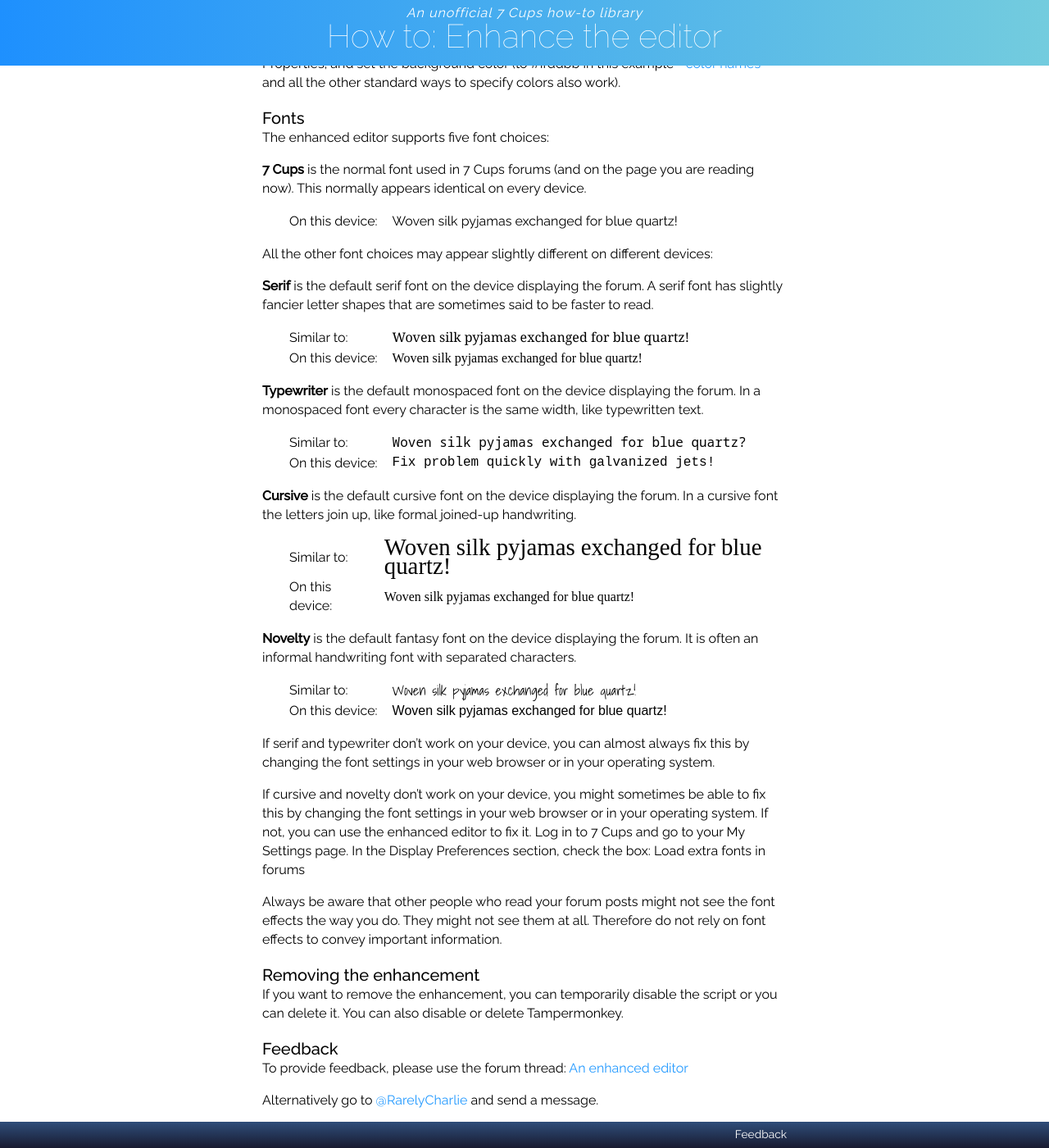
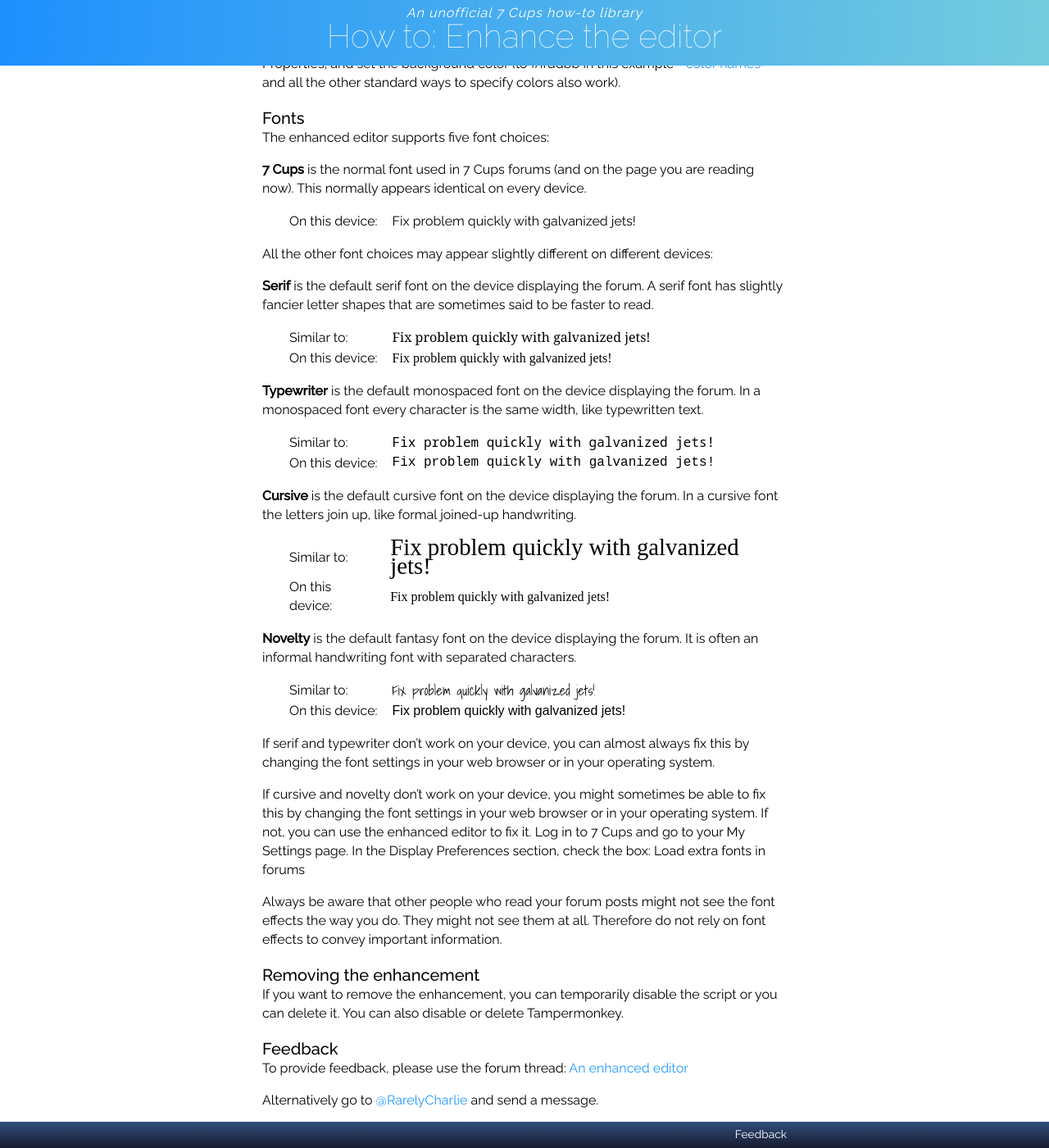
Before and after one commit to RarelyCharlie/rarelycharlie.github.io, a Jekyll site: the page built from _draft/editor.md, in a window 1280 px wide and 1400 px high, scrolled down 2158 px. Shown: the whole window at 82% size. Built offline with Jekyll 4.4.1, drawn with Linux system fonts in a browser that asks for light colours; some web fonts are replaced.

Commit message:
complete

```diff
--- a/_draft/editor.md
+++ b/_draft/editor.md
@@ -84,7 +84,7 @@ The enhanced editor supports five font choices:
 **7 Cups** is the normal font used in 7 Cups forums (and on the page you are reading now). This normally appears identical on every device.
 
 <table><tbody>
-<tr><td>On this device:</td><td style="font-family:Raleway,sans-serif;">Woven silk pyjamas exchanged for blue quartz!</td></tr>
+<tr><td>On this device:</td><td style="font-family:Raleway,sans-serif;">Fix problem quickly with galvanized jets!</td></tr>
 </tbody></table>
 
 All the other font choices may appear slightly different on different devices:
@@ -92,29 +92,29 @@ All the other font choices may appear slightly different on different devices:
 **Serif** is the default serif font on the device displaying the forum. A serif font has slightly fancier letter shapes that are sometimes said to be faster to read.
 
 <table><tbody>
-<tr><td>Similar to:</td><td style="font-family:'Noto Serif';">Woven silk pyjamas exchanged for blue quartz!</td></tr>
-<tr><td>On this device:</td><td style="font-family:serif;">Woven silk pyjamas exchanged for blue quartz!</td></tr>
+<tr><td>Similar to:</td><td style="font-family:'Noto Serif';">Fix problem quickly with galvanized jets!</td></tr>
+<tr><td>On this device:</td><td style="font-family:serif;">Fix problem quickly with galvanized jets!</td></tr>
 </tbody></table>
 
 **Typewriter** is the default monospaced font on the device displaying the forum. In a monospaced font every character is the same width, like typewritten text.
 
 <table><tbody>
-<tr><td>Similar to:</td><td style="font-family:'Noto Sans Mono';">Woven silk pyjamas exchanged for blue quartz?</td></tr>
+<tr><td>Similar to:</td><td style="font-family:'Noto Sans Mono';">Fix problem quickly with galvanized jets!</td></tr>
   <tr><td>On this device:</td><td style="font-family:monospace;">Fix problem quickly with galvanized jets!</td></tr>
 </tbody></table>
 
 **Cursive** is the default cursive font on the device displaying the forum. In a cursive font the letters join up, like formal joined-up handwriting.
 
 <table><tbody>
-<tr><td>Similar to:</td><td style="font-family:Italianno; font-size: 180%;">Woven silk pyjamas exchanged for blue quartz!</td></tr>
-<tr><td>On this device:</td><td style="font-family:cursive;">Woven silk pyjamas exchanged for blue quartz!</td></tr>
+<tr><td>Similar to:</td><td style="font-family:Italianno; font-size: 180%;">Fix problem quickly with galvanized jets!</td></tr>
+<tr><td>On this device:</td><td style="font-family:cursive;">Fix problem quickly with galvanized jets!</td></tr>
 </tbody></table>
 
 **Novelty** is the default fantasy font on the device displaying the forum. It is often an informal handwriting font with separated characters.
 
 <table><tbody>
-<tr><td>Similar to:</td><td style="font-family:'Shadows Into Light'; font-size: 105%;">Woven silk pyjamas exchanged for blue quartz!</td></tr>
-<tr><td>On this device:</td><td style="font-family:fantasy;">Woven silk pyjamas exchanged for blue quartz!</td></tr>
+<tr><td>Similar to:</td><td style="font-family:'Shadows Into Light'; font-size: 105%;">Fix problem quickly with galvanized jets!</td></tr>
+<tr><td>On this device:</td><td style="font-family:fantasy;">Fix problem quickly with galvanized jets!</td></tr>
 </tbody></table>
 
 If serif and typewriter don't work on your device, you can almost always fix this by changing the font settings in your web browser or in your operating system.
```
